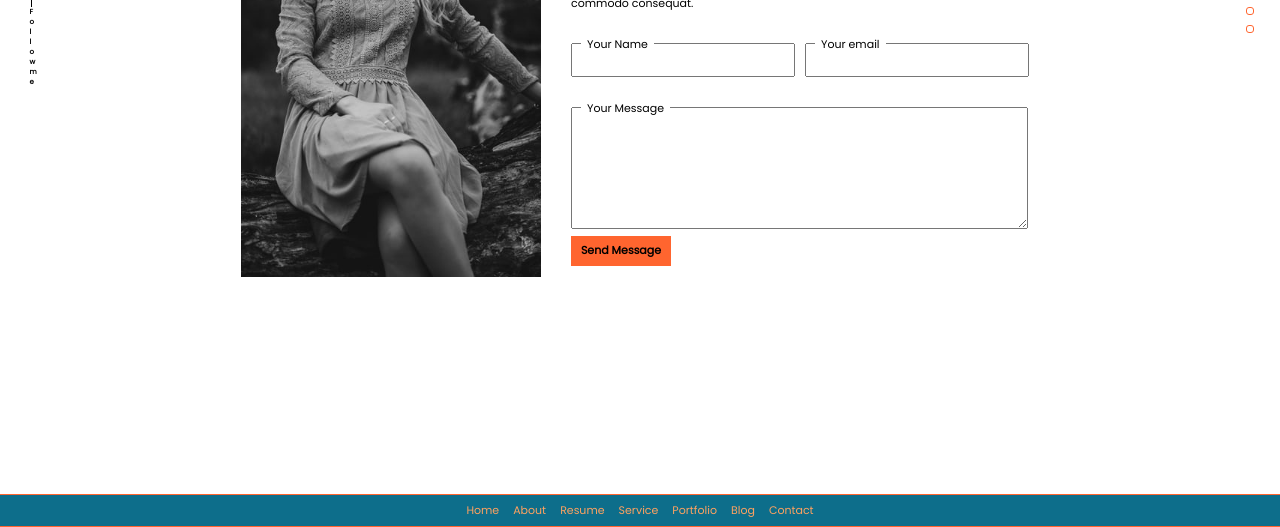
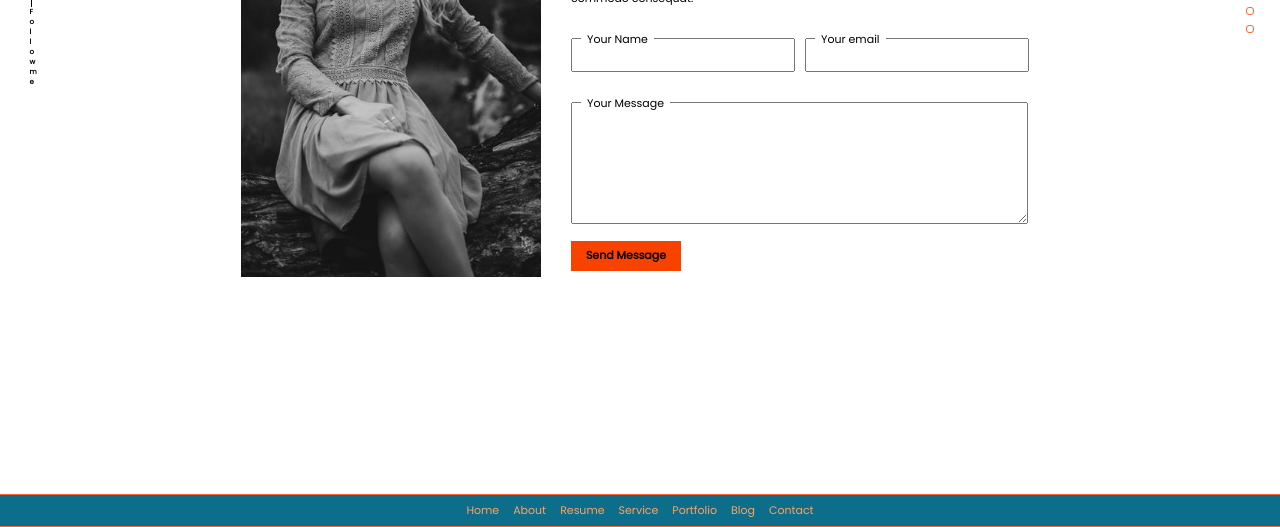
Before and after one commit to Sandystevy/Sandystevy-github.io, a plain HTML site: page contact.html in a window 1280 px wide. Shown: the part 273-800 px from the top of the page. Drawn offline with Linux system fonts and the light colour scheme.

Commit message:
Portfolio site

```diff
--- a/contact.css
+++ b/contact.css
@@ -56,10 +56,11 @@
 .submit {
   font-weight: bold;
   font-size: 11px;
-  width: 100px;
+  width: 110px;
+  margin-top: 10px;
   height: 30px;
   border: none;
-  background-color: #ff652f;
+  background-color: #f84200;
   cursor: pointer;
 }
 .submit:hover {
```
